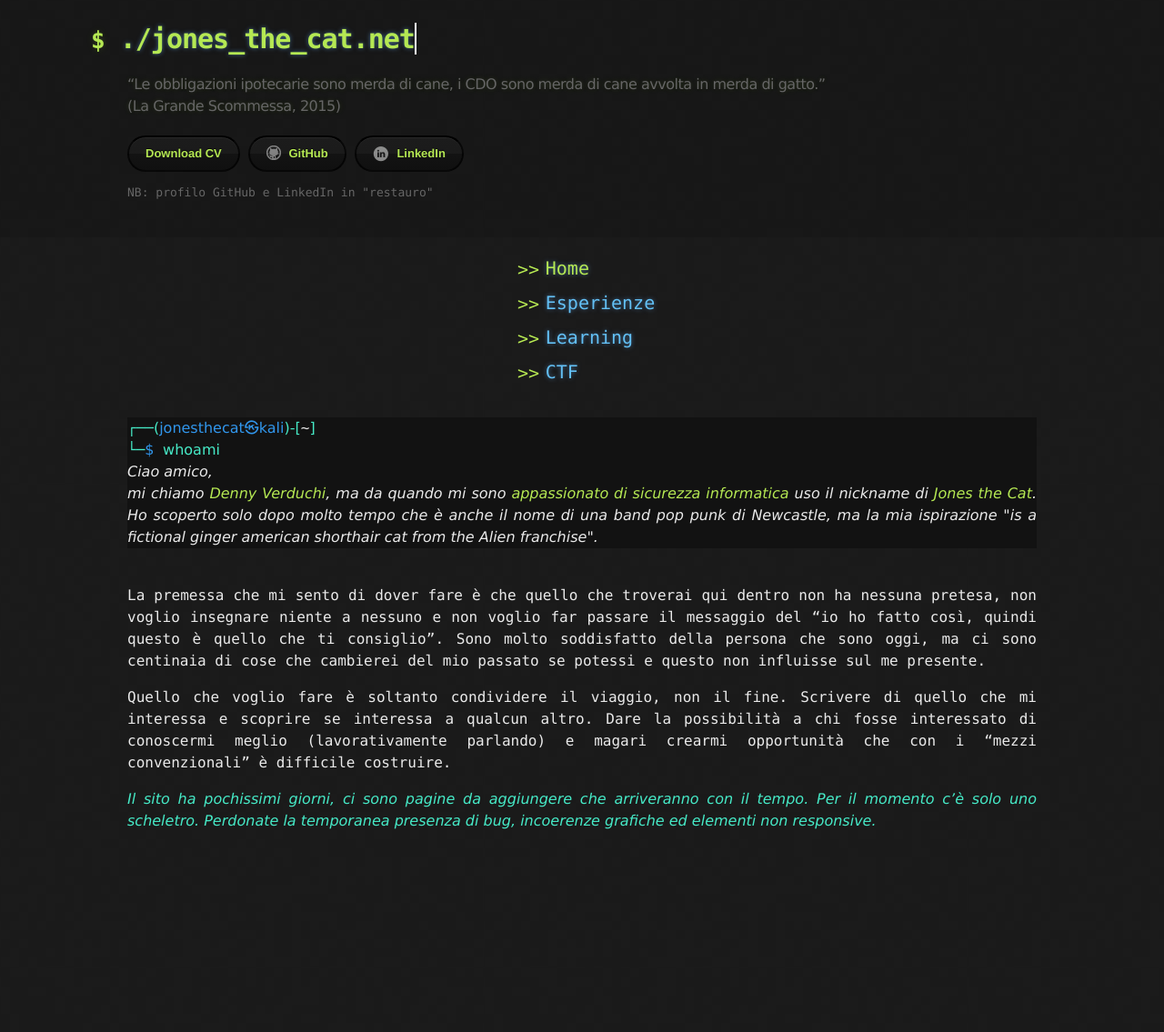
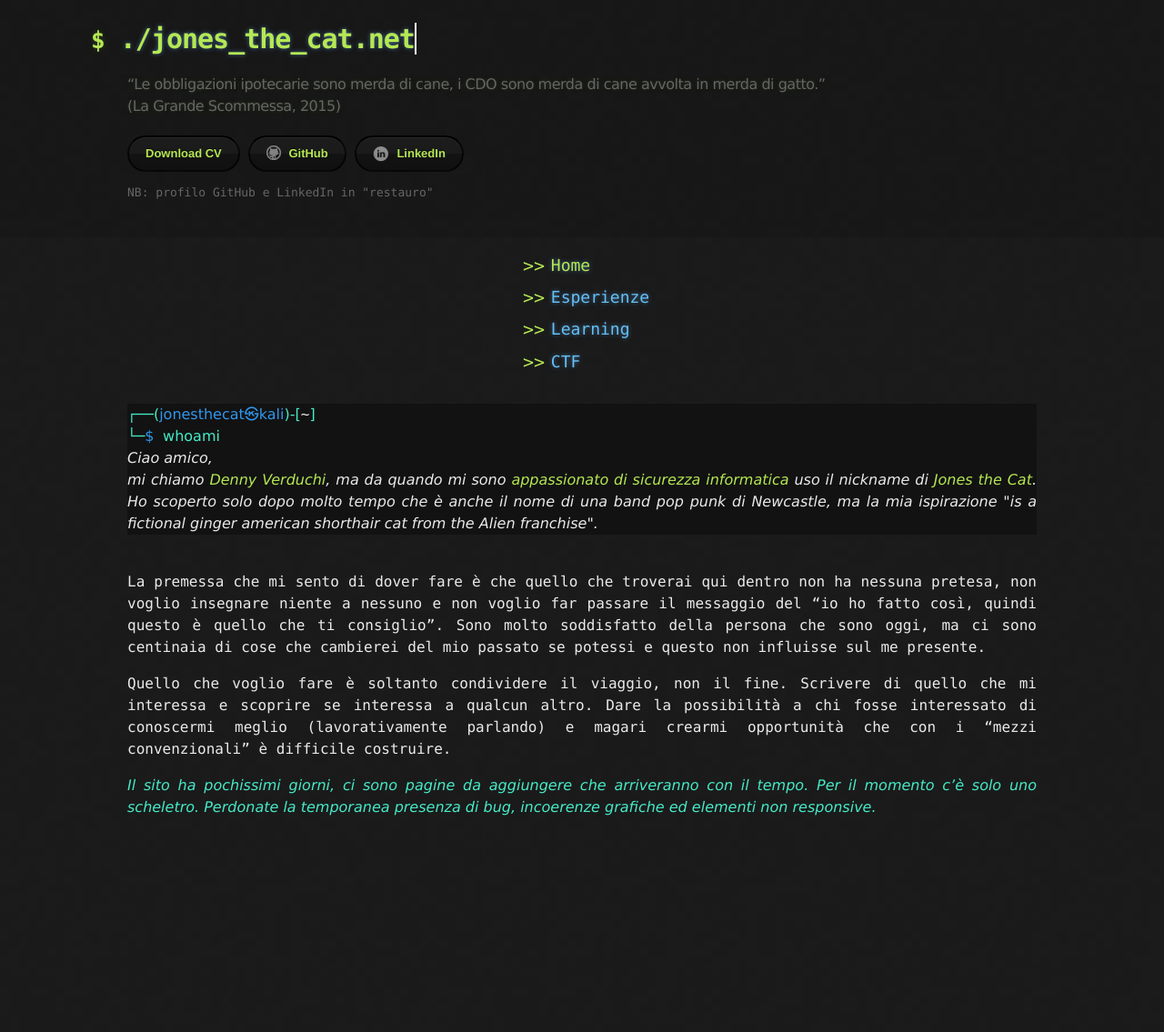
Before and after one commit to dennyverduchi/dennyverduchi.github.io, a Jekyll site: the page built from index.md, in a window 1280 px wide. Shown: the whole page at 91% size. Built offline with Jekyll 4.4.1, drawn with Linux system fonts in a browser that asks for light colours.

Commit message:
fix mobile view

```diff
--- a/_sass/jekyll-theme-hacker.scss
+++ b/_sass/jekyll-theme-hacker.scss
@@ -69,6 +69,30 @@ body {
   margin-bottom: 10px;
 }
 
+@media screen and (max-width: 1200px) {
+  #a-title {
+    font-size: 26px;
+  }
+
+  #downloads .btn {
+    font-size: 10px;
+    display: inline-block;
+    text-align: center;
+    margin: 0;
+  }
+
+  #scroll-top-button {
+    font-size: 12px;
+    padding: 20px 50px;
+    display: none; /* Hidden by default */
+    position: fixed; /* Fixed/sticky position */
+    bottom: 30px; /* Place the button at the bottom of the page */
+    right: 50px; /* Place the button 30px from the right */
+    z-index: 99; /* Make sure it does not overlap */
+    cursor: pointer; /* Add a mouse pointer on hover */
+  }
+}
+
 @media screen and (max-width: 1400px) {
   .col-content {
     margin: 0px auto 200px;
@@ -77,6 +101,7 @@ body {
   .second-menu {
     visibility: visible;
     position: relative;
+    font-size: 18px;
   }
 
   .col-menu {
@@ -316,9 +341,6 @@ hr {
 }
 
 #scroll-top-button {
-  // background-image:url('../images/vertical_bullet.png');
-  // background-repeat: no-repeat;
-  // background-position: 20% 50%;
   padding: 20px 50px;
   display: none; /* Hidden by default */
   position: fixed; /* Fixed/sticky position */
```
Also changed, not shown: 1 other file.
